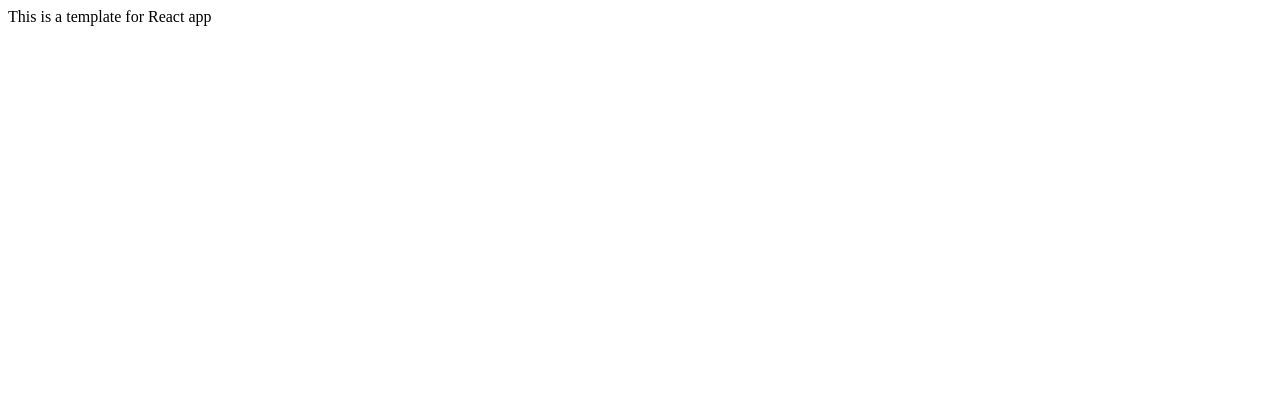
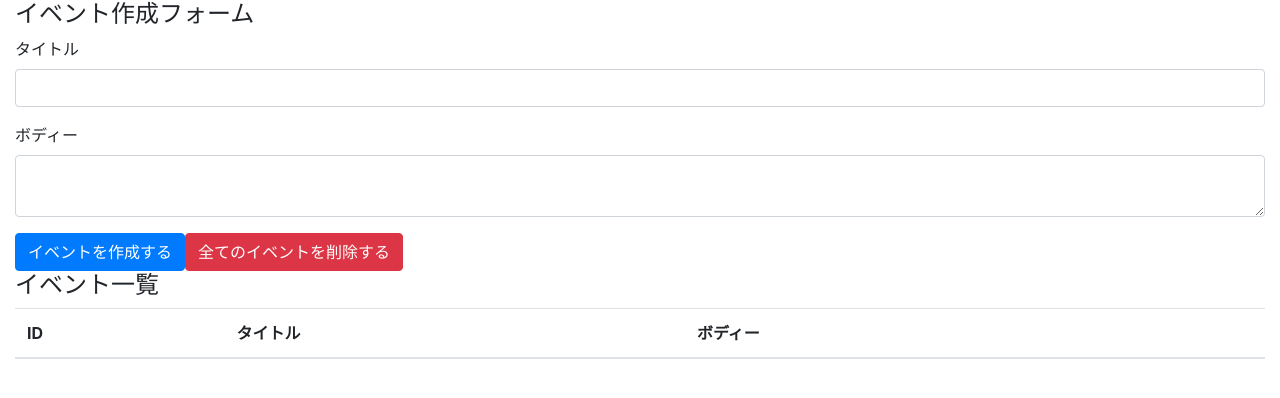
Before and after one commit to takafumiwao/react-hooks-101, a React (Create React App) app: page / in a window 1280 px wide. Shown: the top 398 px of the page. Built offline with nearby package versions, Linux system fonts and the light colour scheme.

Commit message:
create event form and event table with bootstrap

```diff
--- a/package.json
+++ b/package.json
@@ -6,6 +6,7 @@
     "@testing-library/jest-dom": "^5.16.1",
     "@testing-library/react": "^12.1.2",
     "@testing-library/user-event": "^13.5.0",
+    "bootstrap": "^4.3.1",
     "react": "^17.0.2",
     "react-dom": "^17.0.2",
     "react-scripts": "5.0.0",
--- a/src/App.js
+++ /dev/null
@@ -1,11 +0,0 @@
-import React from 'react'
-
-const App =() => {
-  return (
-    <div>
-      This is a template for React app
-    </div>
-  );
-}
-
-export default App
--- /dev/null
+++ b/src/components/App.js
@@ -0,0 +1,38 @@
+import React from 'react'
+
+import 'bootstrap/dist/css/bootstrap.css'
+
+const App =() => {
+  return (
+    <div className="container-fluid">
+      <h4>イベント作成フォーム</h4>
+      <form>
+        <div className="form-group">
+          <label htmlFor="formEventTitle">タイトル</label>
+          <input className="form-control" id="formEventTitle"/>
+        </div>
+        <div className="form-group">
+          <label htmlFor="formEventBody">ボディー</label>
+          <textarea className="form-control" id="formEventBody"/>
+        </div>
+        <button className="btn btn-primary">イベントを作成する</button>
+        <button className="btn btn-danger">全てのイベントを削除する</button>
+      </form>
+      <h4>イベント一覧</h4>
+      <table className="table table-hover">
+        <thead>
+          <tr>
+            <th>ID</th>
+            <th>タイトル</th>
+            <th>ボディー</th>
+            <th></th>
+          </tr>
+        </thead>
+        <tbody>
+        </tbody>
+      </table>
+    </div>
+  );
+}
+
+export default App
--- a/src/index.js
+++ b/src/index.js
@@ -1,6 +1,6 @@
 import React from 'react'
 import ReactDOM from 'react-dom'
-import App from './App'
+import App from './components/App'
 
 ReactDOM.render(
   <React.StrictMode>
```
Also changed, not shown: 1 other file (tests, documents, lock files or other folders).
